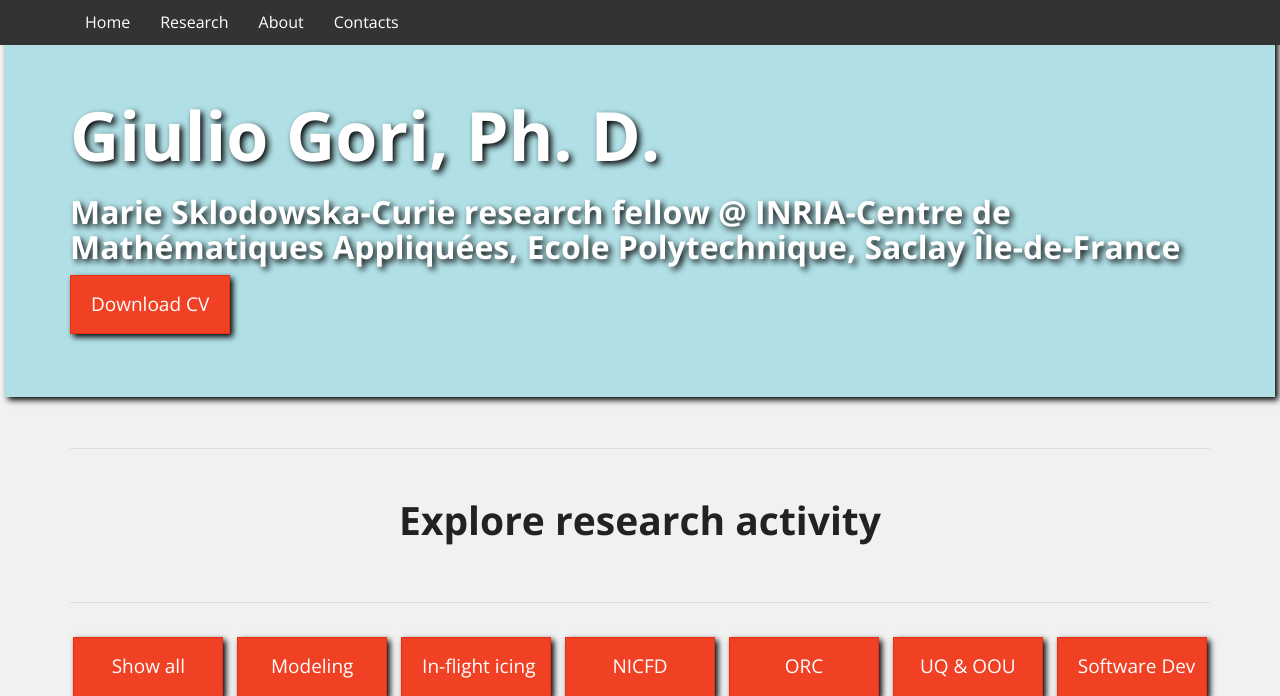
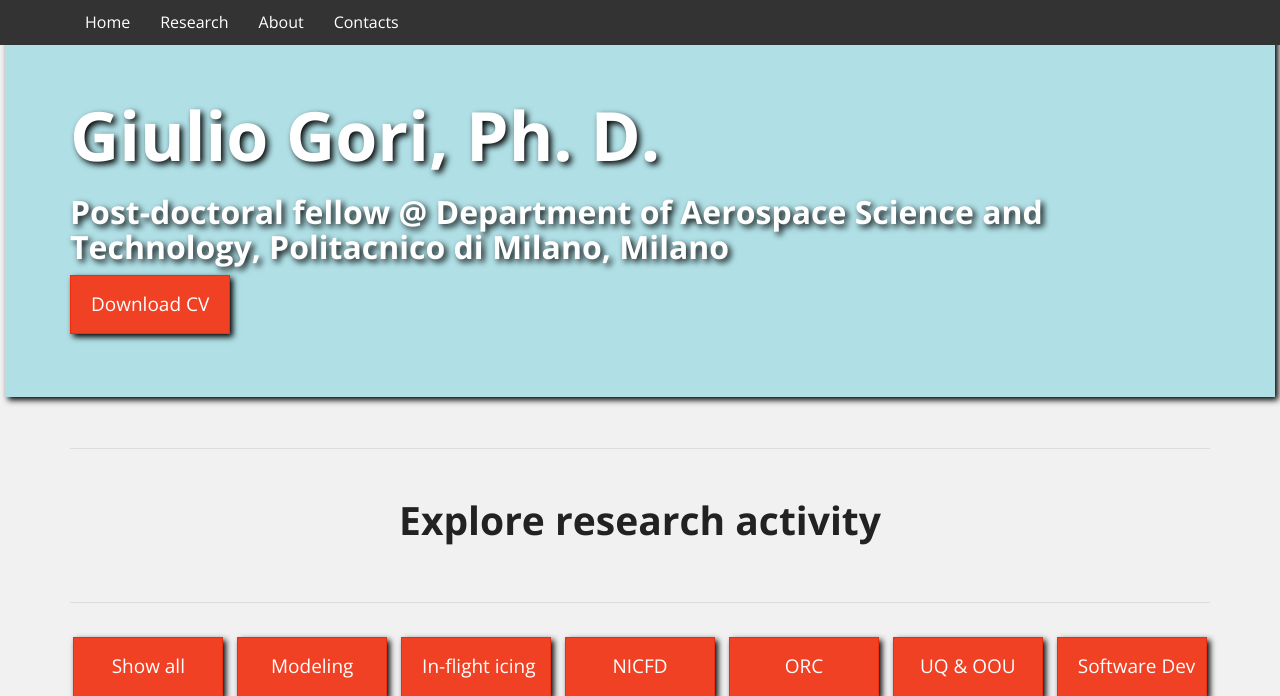
Before and after one commit to LaSerpe/LaSerpe.github.io, a Jekyll site: the page built from html/research.html, in a window 1280 px wide and 900 px high, cut to the strip 0-696 px from the top of the window. Built offline with Jekyll 4.4.1, drawn with Linux system fonts in a browser that asks for light colours; nearby versions of some CDN libraries; library files that are not in the unit come from our copies.

Commit message:
update header

```diff
--- a/html/research.html
+++ b/html/research.html
@@ -83,8 +83,9 @@ h1 {
     <div class="container">   <!--- style="background-color:white" --->
       <right>
       <h1 style="font-weight:800;">Giulio Gori, Ph. D.</h1>   <!--  style="color:black" -->
-      <h2 style="font-weight:700">Marie Sklodowska-Curie research fellow @ INRIA-Centre de Mathématiques Appliquées, Ecole Polytechnique, Saclay Île-de-France</h2>
-      <p><a class="btn btn-danger btn-lg" href="/documents/cv.pdf" download>Download CV</a></p>
+      <h2 style="font-weight:700">Post-doctoral fellow @ Department of Aerospace Science and Technology, Politacnico di Milano, Milano</h2>
+      <p><a class="btn btn-danger btn-lg" href="/documents/cv.pdf" download>
+        Download CV</a></p>
       </right>
     </div>
 </div>
--- a/index.html
+++ b/index.html
@@ -8,7 +8,7 @@ layout: default
     <div class="container">   <!--- style="background-color:white" --->
       <right>
       <h1 style="font-weight:800;">Giulio Gori, Ph. D.</h1>   <!--  style="color:black" -->
-      <h2 style="font-weight:700">Post-doc @ Department of Aerospace Science and Technology, Politacnico di Milano, Milano</h2>
+      <h2 style="font-weight:700">Post-doctoral fellow @ Department of Aerospace Science and Technology, Politacnico di Milano, Milano</h2>
       <p><a class="btn btn-danger btn-lg" href="/documents/cv.pdf" download>
         Download CV</a></p>
       </right>
```
